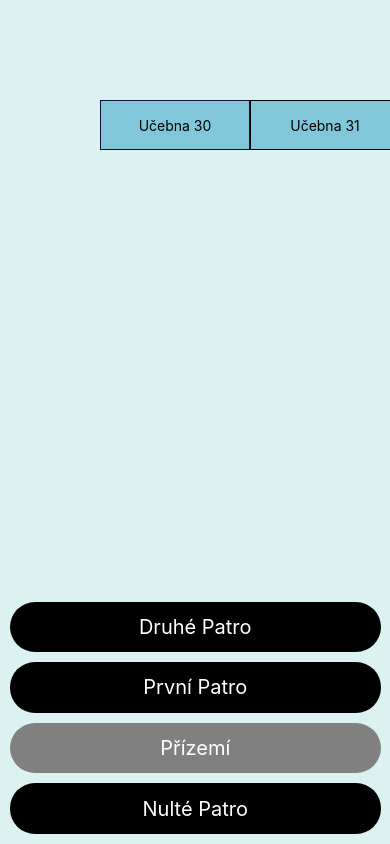
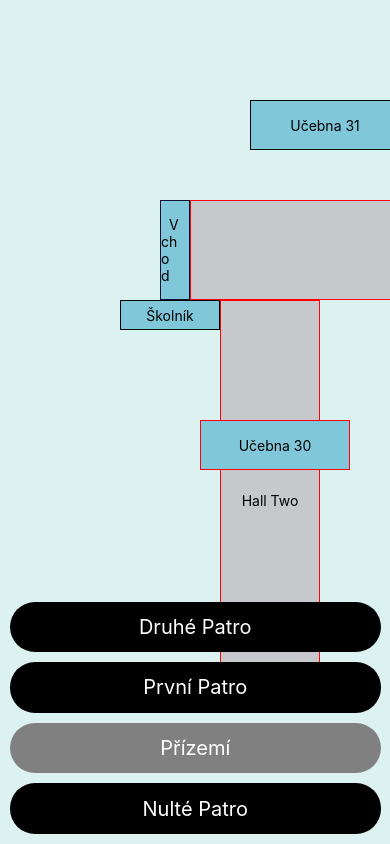
Before and after one commit to gr0nn1x/rocnikovka, a React Native app: screen / in a window 390 px wide. Built offline with nearby package versions, Linux system fonts and the light colour scheme.

Commit message:
started map design

```diff
--- a/App.js
+++ b/App.js
@@ -73,6 +73,7 @@ export default function App() {
                         width: data.width,
                         height: data.height,
                         borderColor: data.color,
+                        backgroundColor: data.bgcolor,
                       },
                       styles.room,
                     ]}
@@ -109,22 +110,46 @@ export default function App() {
       </ScrollView>
       <View style={styles.fixedView}>
         <TouchableWithoutFeedback onPress={changeFloorToSecond}>
-          <View style={[styles.switch, styles.switchOne, selectedFloor === "second" && styles.selectedFloor]}>
+          <View
+            style={[
+              styles.switch,
+              styles.switchOne,
+              selectedFloor === "second" && styles.selectedFloor,
+            ]}
+          >
             <Text style={styles.switchText}>Druhé Patro</Text>
           </View>
         </TouchableWithoutFeedback>
         <TouchableWithoutFeedback onPress={changeFloorToFirst}>
-          <View style={[styles.switch, styles.switchTwo, selectedFloor === "first" && styles.selectedFloor]}>
+          <View
+            style={[
+              styles.switch,
+              styles.switchTwo,
+              selectedFloor === "first" && styles.selectedFloor,
+            ]}
+          >
             <Text style={styles.switchText}>První Patro</Text>
           </View>
         </TouchableWithoutFeedback>
         <TouchableWithoutFeedback onPress={changeFloorToGround}>
-          <View style={[styles.switch, styles.switchThree, selectedFloor === "ground" && styles.selectedFloor]}>
+          <View
+            style={[
+              styles.switch,
+              styles.switchThree,
+              selectedFloor === "ground" && styles.selectedFloor,
+            ]}
+          >
             <Text style={styles.switchText}>Přízemí</Text>
           </View>
         </TouchableWithoutFeedback>
         <TouchableWithoutFeedback onPress={changeFloorToBasement}>
-          <View style={[styles.switch, styles.switchFour, selectedFloor === "basement" && styles.selectedFloor]}>
+          <View
+            style={[
+              styles.switch,
+              styles.switchFour,
+              selectedFloor === "basement" && styles.selectedFloor,
+            ]}
+          >
             <Text style={styles.switchText}>Nulté Patro</Text>
           </View>
         </TouchableWithoutFeedback>
@@ -138,13 +163,12 @@ const styles = StyleSheet.create({
     flex: 1,
   },
   content: {
-    width: 700,
-    height: 1000,
+    width: 1000,
+    height: 1500,
     backgroundColor: "#DCF2F1",
   },
   room: {
     position: "absolute",
-    backgroundColor: "#7FC7D9",
     justifyContent: "center",
     alignItems: "center",
     borderWidth: 1,
--- a/data/groundFloorData.json
+++ b/data/groundFloorData.json
@@ -1,13 +1,70 @@
 [
+  {
+    "id": 1,
+    "name": "  V       ch      o      d",
+    "x": 160,
+    "y": 200,
+    "width": 30,
+    "height": 100,
+    "teachers": ["Till", "Esch"],
+    "color": "#0F1035",
+    "bgcolor": "#7FC7D9"
+  },
+  {
+    "id": 2,
+    "name": "Hall One",
+    "x": 190,
+    "y": 200,
+    "width": 600,
+    "height": 100,
+    "teachers": ["Till", "Esch"],
+    "color": "red",
+    "bgcolor": "#C7C8CC"
+  },
+  {
+    "id": 3,
+    "name": "Hall Two",
+    "x": 220,
+    "y": 300,
+    "width": 100,
+    "height": 400,
+    "teachers": ["Till", "Esch"],
+    "color": "red",
+    "bgcolor": "#C7C8CC"
+  },
+  {
+    "id": 4,
+    "name": "Hall Three",
+    "x": 690,
+    "y": 300,
+    "width": 100,
+    "height": 500,
+    "teachers": ["Till", "Esch"],
+    "color": "red",
+    "bgcolor": "#C7C8CC"
+  },
+  {
+    "id": 5,
+    "name": "Školník",
+    "x":120,
+    "y": 300,
+    "width": 100,
+    "height": 30,
+    "teachers": ["UwU školník"],
+    "color": "black",
+    "bgcolor": "#7FC7D9"
+  },
+
   {
     "id": 30,
     "name": "Učebna 30",
-    "x": 100,
-    "y": 100,
+    "x": 200,
+    "y": 420,
     "width": 150,
     "height": 50,
     "teachers": ["Till", "Esch"],
-    "color": "#0F1035"
+    "color": "red",
+    "bgcolor": "#7FC7D9"
   },
   {
     "id": 31,
@@ -16,6 +73,17 @@
     "y": 100,
     "width": 150,
     "height": 50,
-    "teachers": ["Svobodova"]
+    "teachers": ["Svobodova"],
+    "bgcolor": "#7FC7D9"
+  },
+  {
+    "id": 33,
+    "name": "Učebna 31",
+    "x": 250,
+    "y": 100,
+    "width": 150,
+    "height": 50,
+    "teachers": ["Svobodova"],
+    "bgcolor": "#7FC7D9"
   }
 ]
```
Also changed, not shown: Welcome.js (added).
